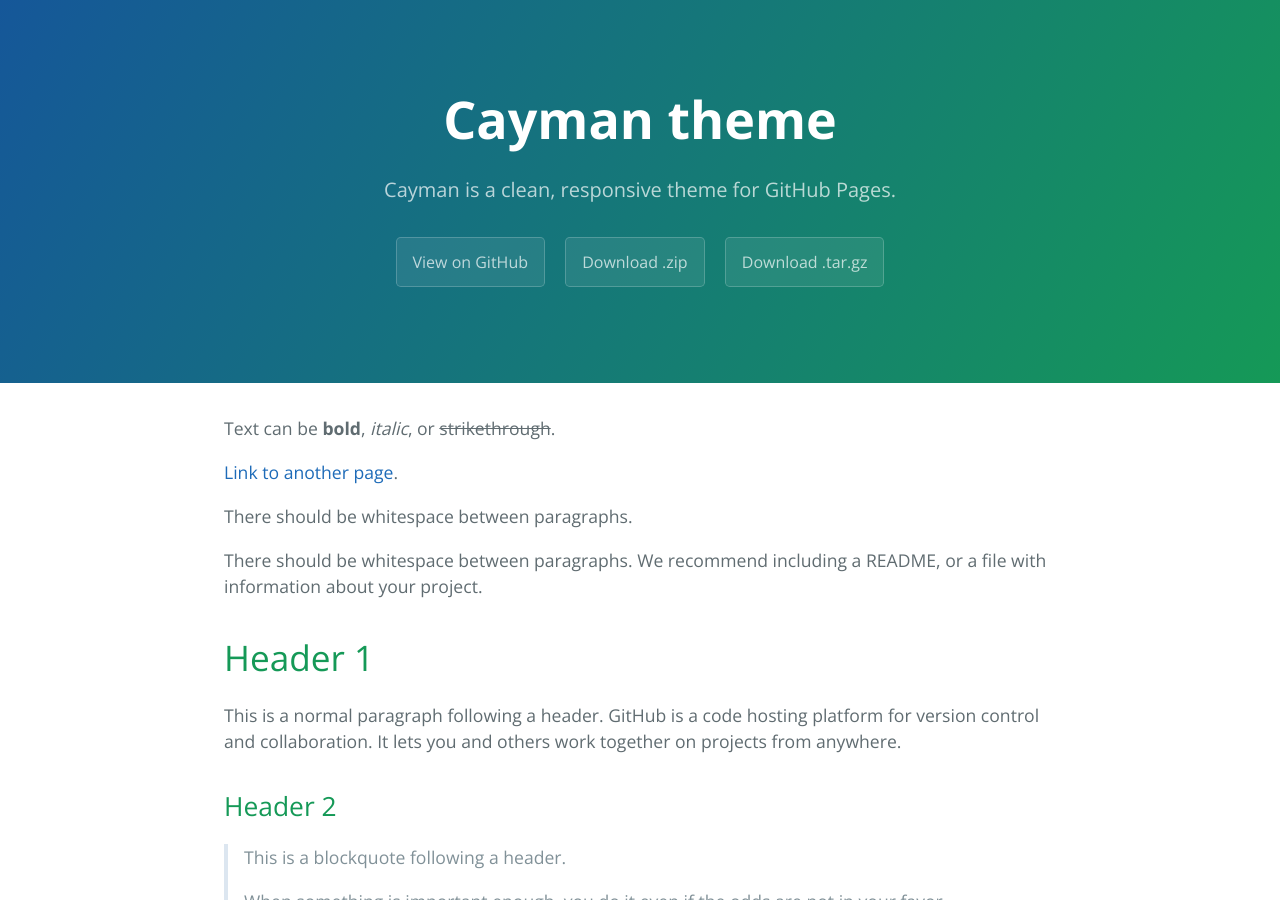
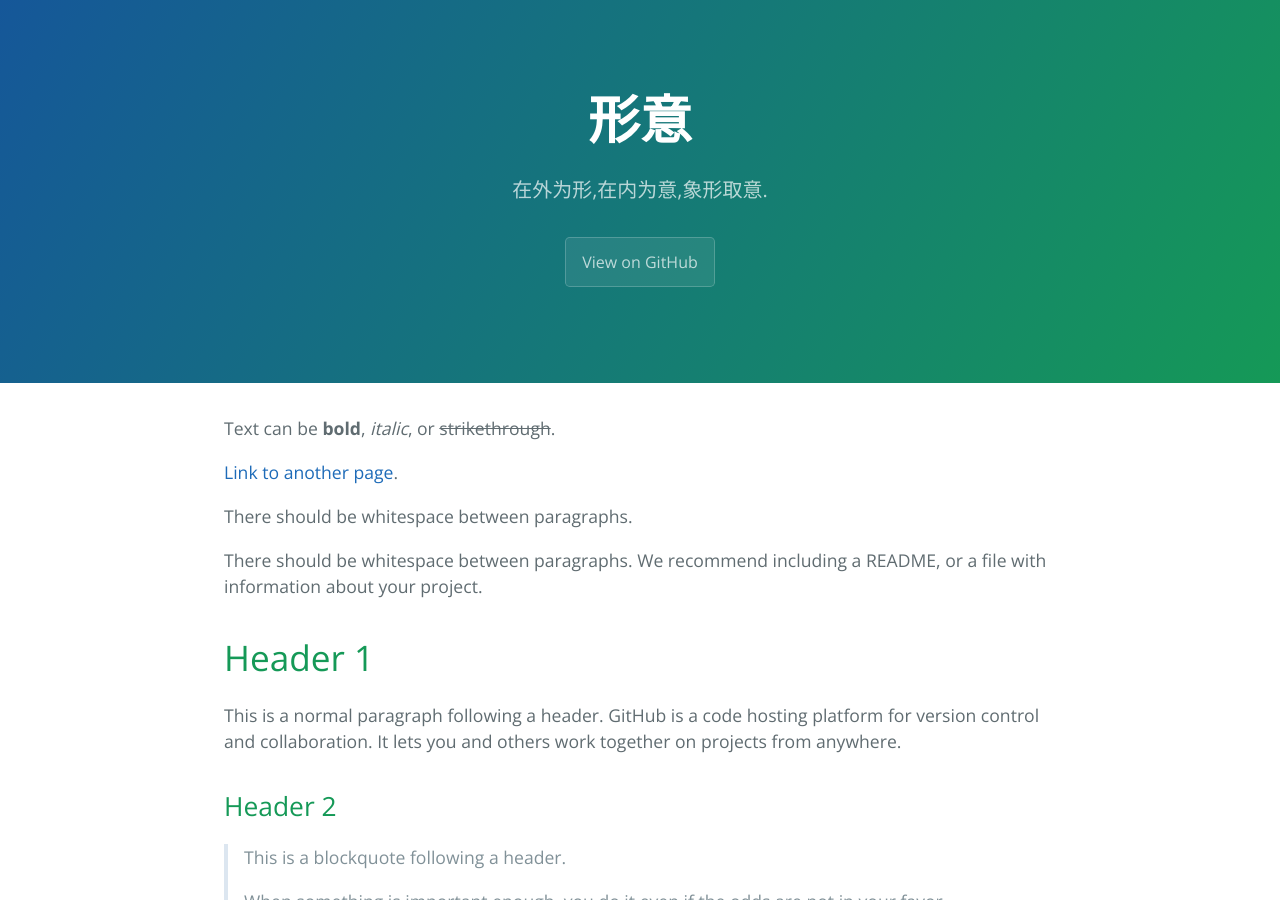
Before and after one commit to ccto/xingyi, a Jekyll site: the page built from index.md, in a window 1280 px wide and 900 px high. Built offline with Jekyll 4.4.1, drawn with Linux system fonts in a browser that asks for light colours.

Commit message:
基础配置修改

```diff
--- a/_config.yml
+++ b/_config.yml
@@ -1,5 +1,5 @@
-title: Cayman theme
-description: Cayman is a clean, responsive theme for GitHub Pages.
-show_downloads: true
+title: 形意
+description: 在外为形,在内为意,象形取意.
+show_downloads: false
 google_analytics:
 theme: jekyll-theme-cayman
```
